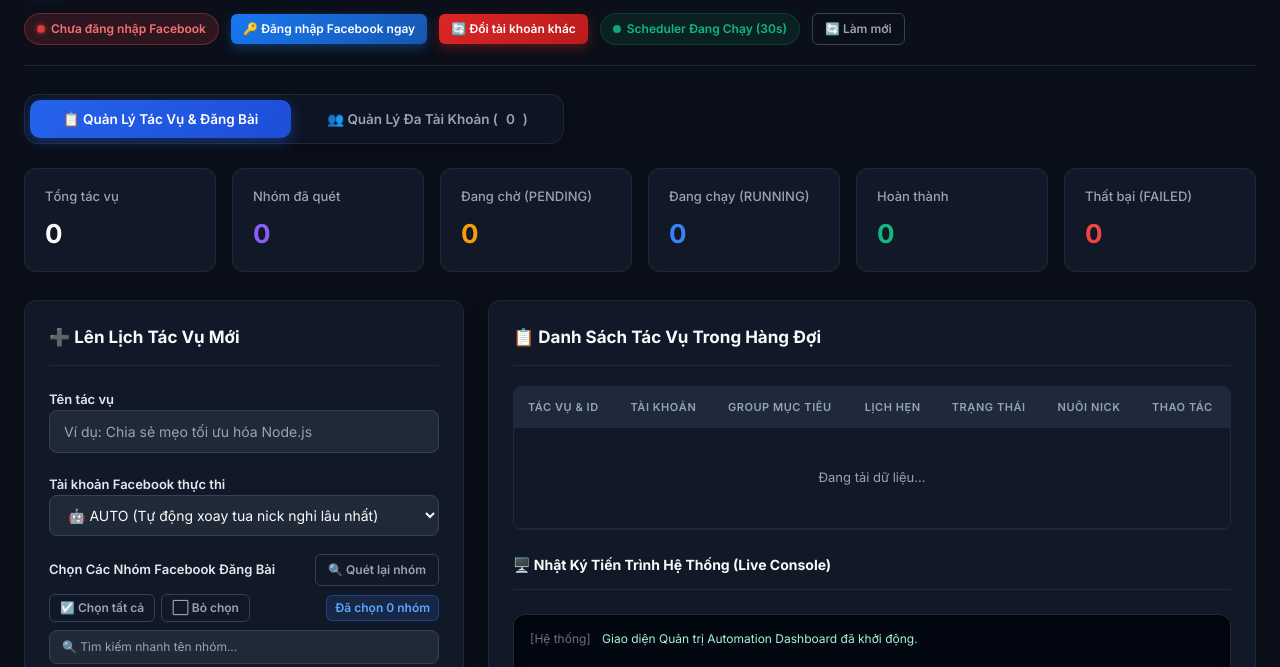
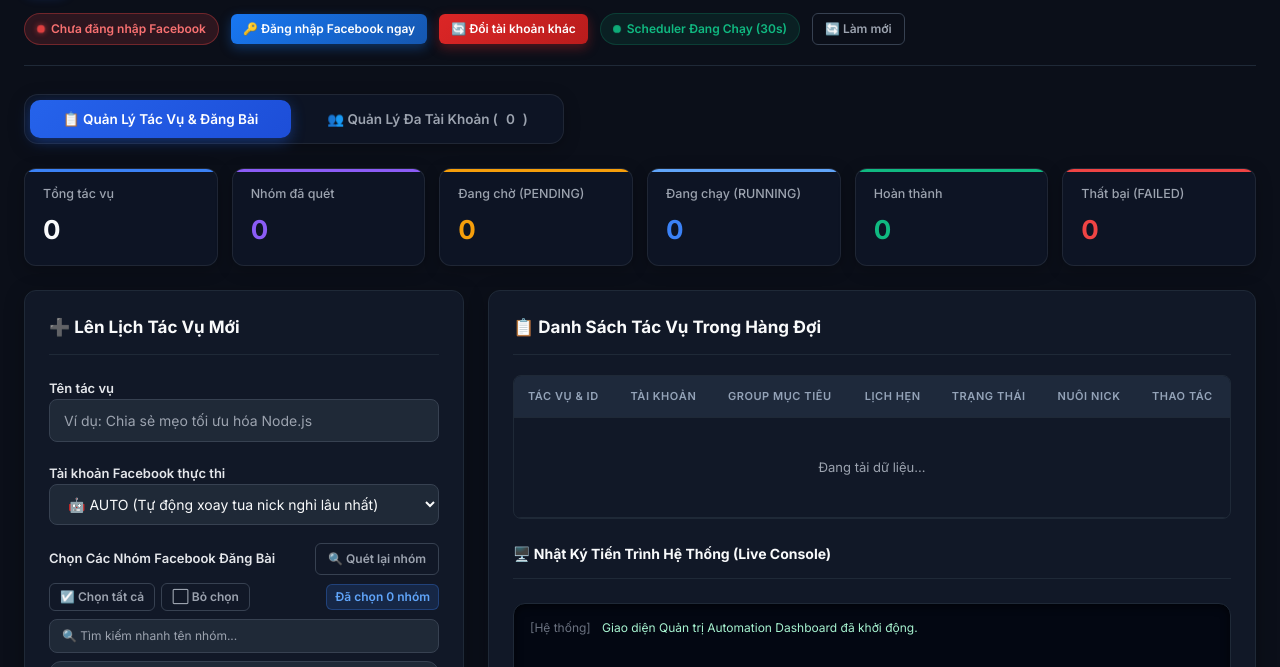
Before and after one commit to phamhbao12345-commits/facebook, a website: page public/index.html in a window 1280 px wide. Shown: the part 80-747 px from the top of the page. Drawn offline with nearby package versions, Linux system fonts and the light colour scheme; no server answers.

Commit message:
auto: Cập nhật mã nguồn lúc 13:58:31 11/10/2026

```diff
--- a/public/index.html
+++ b/public/index.html
@@ -221,38 +221,65 @@
     /* Stats Overview Cards */
     .stats-grid {
       display: grid;
-      grid-template-columns: repeat(auto-fit, minmax(190px, 1fr));
-      gap: 16px;
-      margin-bottom: 28px;
+      grid-template-columns: repeat(6, 1fr);
+      gap: 14px;
+      margin-bottom: 24px;
     }
 
     .stat-card {
-      background: var(--card-bg);
-      border: 1px solid var(--card-border);
+      background: rgba(15, 23, 42, 0.7);
+      backdrop-filter: blur(14px);
+      -webkit-backdrop-filter: blur(14px);
+      border: 1px solid rgba(255, 255, 255, 0.08);
       border-radius: var(--radius);
-      padding: 18px 20px;
+      padding: 16px 18px;
       transition: var(--transition);
       display: flex;
       flex-direction: column;
       justify-content: space-between;
-    }
+      position: relative;
+      overflow: hidden;
+      box-shadow: 0 4px 16px rgba(0, 0, 0, 0.25);
+    }
+
+    .stat-card::before {
+      content: '';
+      position: absolute;
+      top: 0;
+      left: 0;
+      right: 0;
+      height: 3px;
+      background: rgba(255, 255, 255, 0.1);
+    }
+
+    .stat-card:nth-child(1)::before { background: #3b82f6; }
+    .stat-card:nth-child(2)::before { background: #8b5cf6; }
+    .stat-card:nth-child(3)::before { background: #f59e0b; }
+    .stat-card:nth-child(4)::before { background: #60a5fa; }
+    .stat-card:nth-child(5)::before { background: #10b981; }
+    .stat-card:nth-child(6)::before { background: #ef4444; }
 
     .stat-card:hover {
       border-color: rgba(59, 130, 246, 0.4);
       transform: translateY(-2px);
+      box-shadow: 0 8px 24px rgba(0, 0, 0, 0.4);
     }
 
     .stat-label {
-      font-size: 13px;
+      font-size: 12.5px;
       color: var(--text-muted);
       font-weight: 500;
-      margin-bottom: 8px;
+      margin-bottom: 6px;
+      white-space: nowrap;
+      overflow: hidden;
+      text-overflow: ellipsis;
     }
 
     .stat-value {
       font-size: 26px;
-      font-weight: 700;
+      font-weight: 800;
       color: var(--text-main);
+      letter-spacing: -0.02em;
     }
 
     .stat-val-pending { color: var(--warning); }
```
